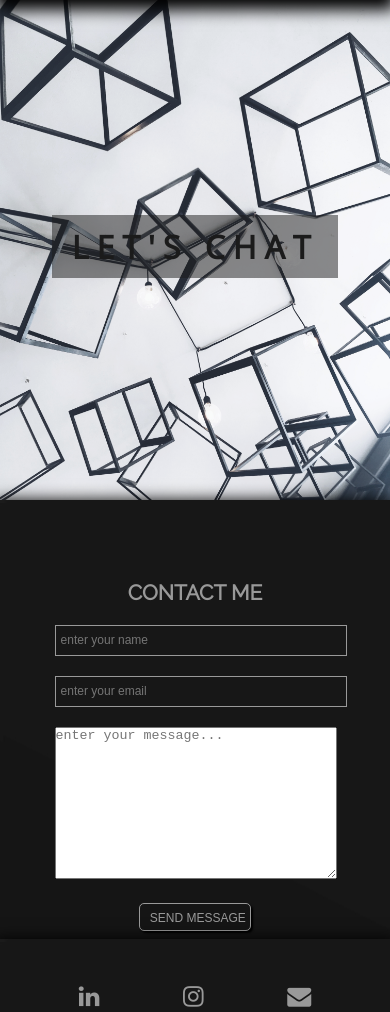
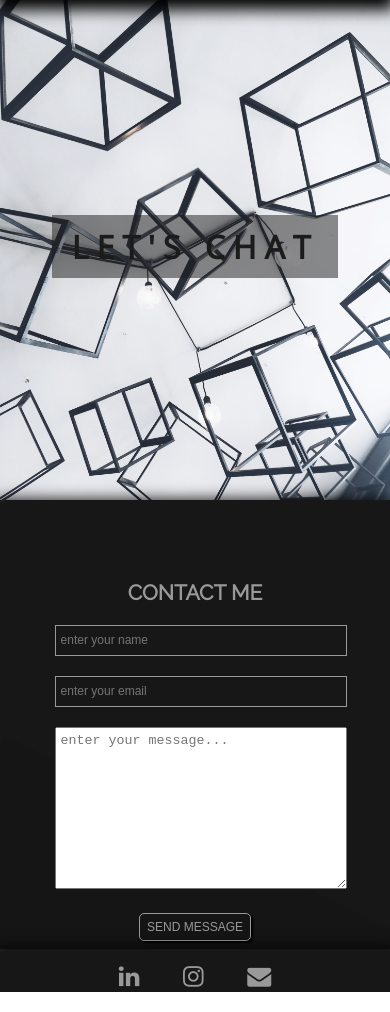
Before and after one commit to brownfrosamurai/tim-meduna-profile, a plain HTML site: page index.html in a window 390 px wide. Shown: the part 6858-7870 px from the top of the page. Drawn offline with nearby package versions, Linux system fonts and the light colour scheme.

Commit message:
new commit

```diff
--- a/css/style.scss
+++ b/css/style.scss
@@ -213,15 +213,16 @@ a {
     }
     textarea {
       width: 100%;
+      padding: 5px;
     }
   }
 }
 .social {
   display: block;
   text-align: center;
-  padding-top: 40px;
+  padding-top: 10px;
   a {
-    padding: 30px 40px 0;
+    padding: 10px 20px 0;
     cursor: pointer;
     font-size: 1.5rem;
   }
@@ -276,8 +277,12 @@ a {
       input {
         width: 100%;
       }
+      textarea {
+        padding: 5px;
+      }
       input[type="submit"] {
         width: 40%;
+        padding: 5px;
         text-align: center;
       }
     }
--- a/index.html
+++ b/index.html
@@ -224,7 +224,7 @@
         <a href=" https://www.linkedin.com/in/iyanuoluwa-meduna-pmi-9784a716b " target="_blank"><i
                 class="fa fa-linkedin"></i></a>
         <a href="  https://www.instagram.com/tim_meduna/" target="_blank"><i class="fa fa-instagram"></i></a>
-        <a href="https://mail.google.com/mail/u/0/#inbox?compose=new" target="_blank"><i class="fa fa-envelope"></i></a>
+        <a href="#"  target="_blank"><i class="fa fa-envelope"></i></a>
     </section>
     <!-- END OF CONTACT ME SECTION -->
 
```
Also changed, not shown: css/style.css.
